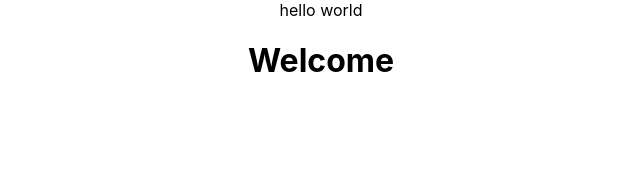
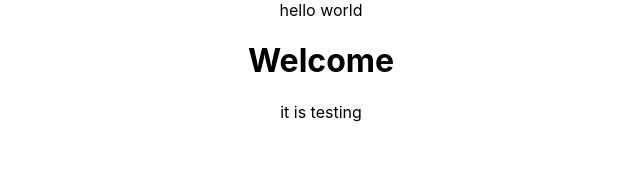
Before and after one commit to imranburki/MyReactRepo, a React (Create React App) app: page / in a window 1280 px wide. Shown: the top 172 px of the page, without its empty margins (319-959 px from the left). Built offline with nearby package versions, Linux system fonts and the light colour scheme.

Commit message:
newly updated

```diff
--- a/src/App.js
+++ b/src/App.js
@@ -7,6 +7,7 @@ function App() {
     <div className="App">
           hello world
           <h1>Welcome </h1>
+          it is testing
     </div>
   );
 }
```
